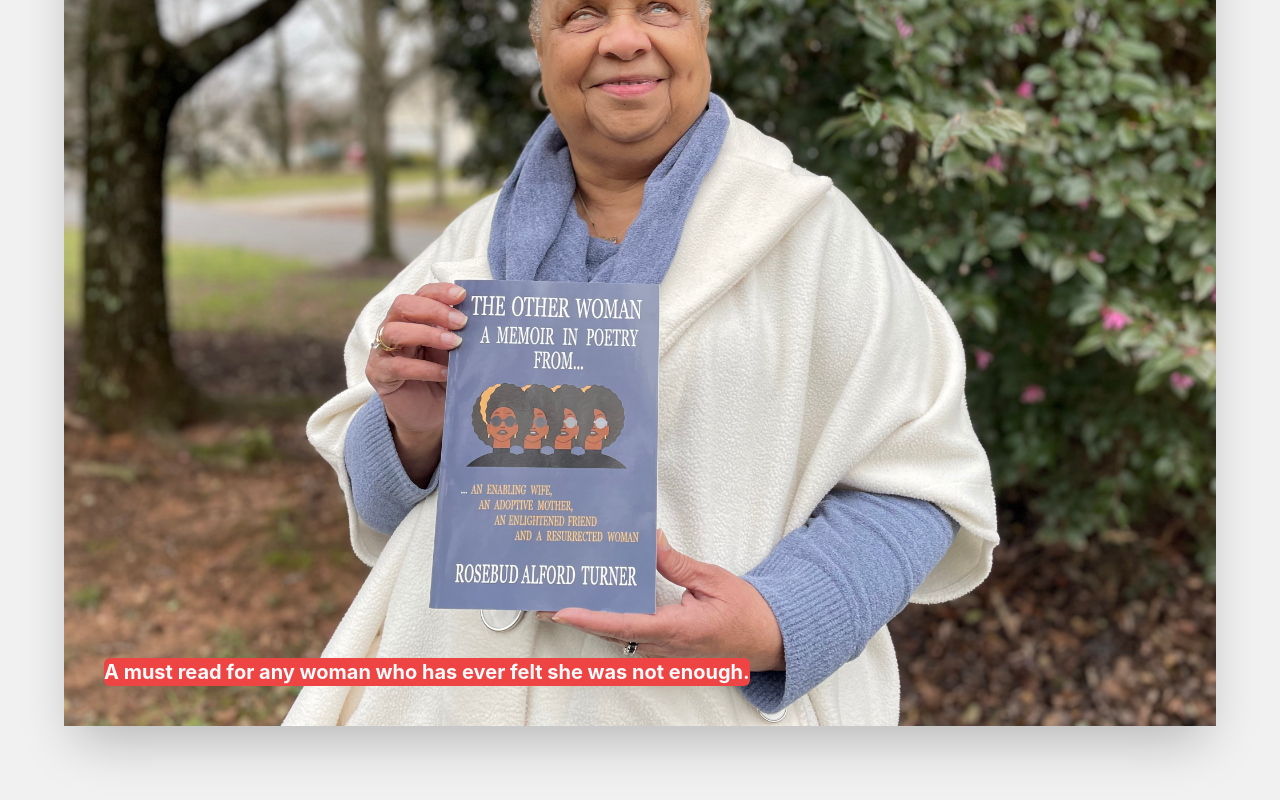
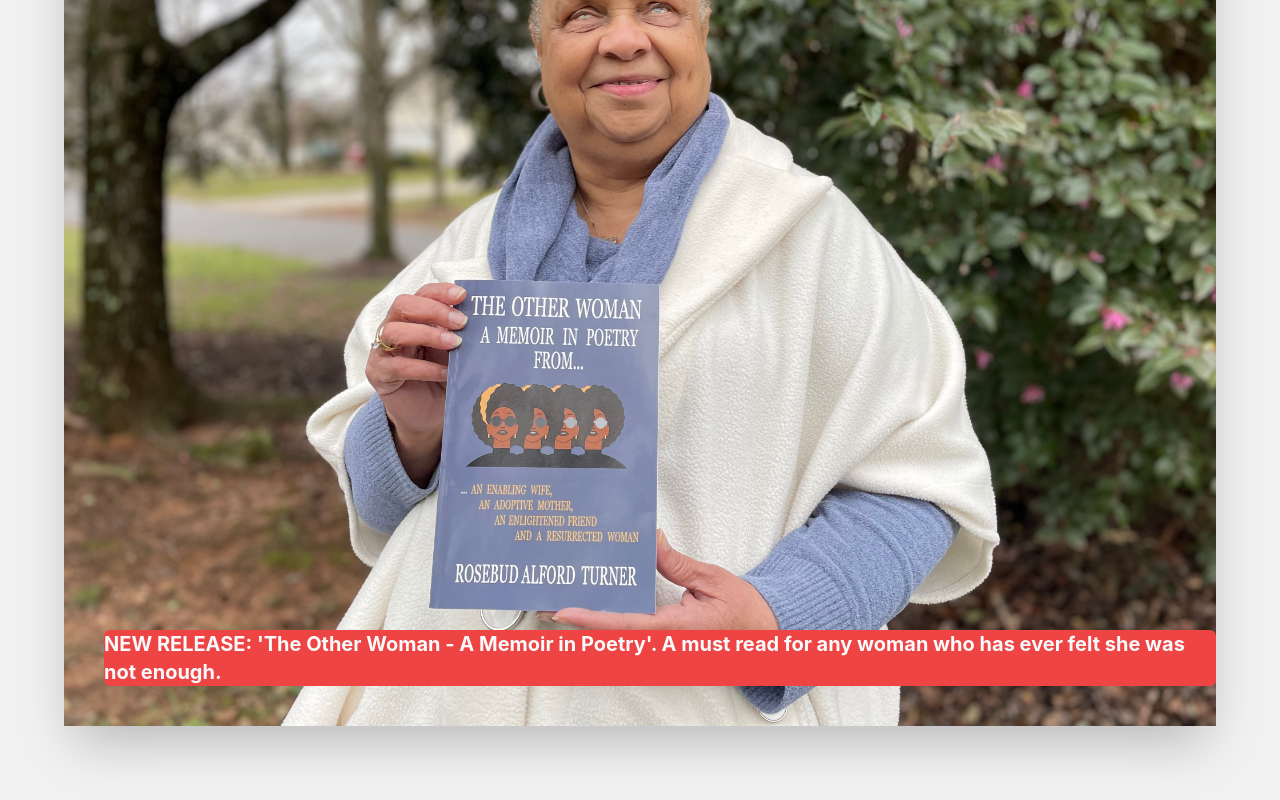
Before and after one commit to agalloch88/RosebudTurnerSite, a Next.js app: page / in a window 1280 px wide. Shown: the part 1350-2150 px from the top of the page. Built offline with nearby package versions, Linux system fonts and the light colour scheme; no server answers.

Commit message:
experience edits

```diff
--- a/components/FavoriteProjects.js
+++ b/components/FavoriteProjects.js
@@ -46,10 +46,9 @@ export default function FavoriteProjects() {
                 className="transform hover:scale-125 transition duration-2000 ease-out"
               />
               <h1 className="absolute top-10 left-10 text-gray-50 font-bold text-xl bg-red-500 rounded-md px-2">
-                NEW RELEASE: The Other Woman - A Memoir in Poetry
               </h1>
               <h1 className="absolute bottom-10 left-10 text-gray-50 bg-red-500 rounded-md font-bold text-xl">
-              A must read for any woman who has ever felt she was not enough.
+              NEW RELEASE: 'The Other Woman - A Memoir in Poetry'. A must read for any woman who has ever felt she was not enough.
               </h1>
             </div>
           </a>
--- a/constants/data.js
+++ b/constants/data.js
@@ -93,10 +93,16 @@ const userData = {
   experience: [
     {
       title: "Published 'The Other Woman - A Memoir in Poetry'",
-      year: "Latest",
+      year: "Personal Accomplishments",
       company: "Eliminate Excuse Resources",
       companyLink: "https://app.thebookpatch.com/BookStore/the-other-woman/1ef7c346-ef2c-42b4-87be-e4a13df86986?isbn=9798885672016",
-      desc: "I offer opportunities for women to engage in conversations related to self-identity, self-care, self-worth, and the importance of releasing “who we truly are within” through the book itself and through motivational talks. ",
+      desc: "A must read for any woman who has ever felt she was not enough. I offer opportunities for women to engage in conversations related to self-identity, self-care, self-worth, and the importance of releasing “who we truly are within” through the book itself and through motivational talks. ",
+    },
+    {
+      title: "President",
+      company: "Eliminate Excuse Resources",
+      companyLink: "https://eliminateexcuse.ecwid.com/",
+      desc: "Are any of these statements part of your excuse language? Let’s encourage each other to change that habit of excuses!\nWhen…Then\nYes…But\nIf…Then\nAs Soon As…\nI Tried That…It Didn't Work ",
     },
     {
       title: "Completed first 5k",
@@ -108,14 +114,8 @@ const userData = {
       companyLink: "https://www.youtube.com/watch?v=59EoFFEr8qQ"
     },
     {
-      title: "President",
-      company: "Eliminate Excuse Resources",
-      companyLink: "https://eliminateexcuse.ecwid.com/",
-      desc: "Are any of these statements part of your excuse language? Let’s encourage each other to change that habit of excuses!\nWhen…Then\nYes…But\nIf…Then\nAs Soon As…\nI Tried That…It Didn't Work ",
-    },
-    {
       title: "Published two children's books.",
-      desc: "Through Talen's Eyes series."
+      desc: "'Through Talen's Eyes: Grandma, What is Prayer?' and 'Through Talen's Eyes: A Visit to Grandma's House'."
     },
     {
       title: "Lost eyesight.",
@@ -123,9 +123,14 @@ const userData = {
     },
     {
       title: "Director, Department of Instructional Excellence",
+      year: "Professional Achievements",
       company: "Charlotte-Mecklenburg School District",
       companyLink: "https://www.cms.k12.nc.us/Pages/default.aspx",
-      desc: "Served as recurring lecturer at Davidson College and UNC Charlotte.",
+    },
+    {
+      title: "Recurring Lecturer",
+      year: "Professional Achievements",
+      company: "Davidson College and UNC CHarlotte",
     },
     {
       title: "Published & sold 'The Facilitator’s Guide for the First-Class Teacher'.",
@@ -134,21 +139,22 @@ const userData = {
       desc: "Hired to conduct nation-wide trainings on effective resources for novice teachers.",
     },
     {
-      title: "Master's Degree - Education",
-      company: "UNC Charlotte",
-      companyLink: "https://www.charlotte.edu/",
-      desc: "Also attained Graduate Certification in Instructional Supervision.",
-    },
-    {
       title: "English & Social Studies Teacher",
       company: "Charlotte-Mecklenburg School District",
       companyLink: "https://www.cms.k12.nc.us/Pages/default.aspx",
       desc: "English Department chair. Voted 'Teacher of the Year' at Hawthorne Traditional and Kennedy Junior High.",
     },
     {
+      title: "Master's Degree - Education",
+      year: "Educational Achievements",
+      company: "UNC Charlotte",
+      companyLink: "https://www.charlotte.edu/",
+      desc: "Also attained Graduate Certification in Instructional Supervision.",
+    },
+    {
       title: "College - BA in English",
       company: "HBCU Bethune-Cookman College (BC-C)",
-      year: "Earliest",
+
       companyLink: "https://www.cookman.edu/",
       desc: "Selected as Miss Freshman. Pledged Alpha Kappa Alpha. Performed with Ossie Davis and Ruby Dee in the theater productions of 'A Raisin in the Sun' and 'Member of the Wedding' at BC-C",
     },
```
